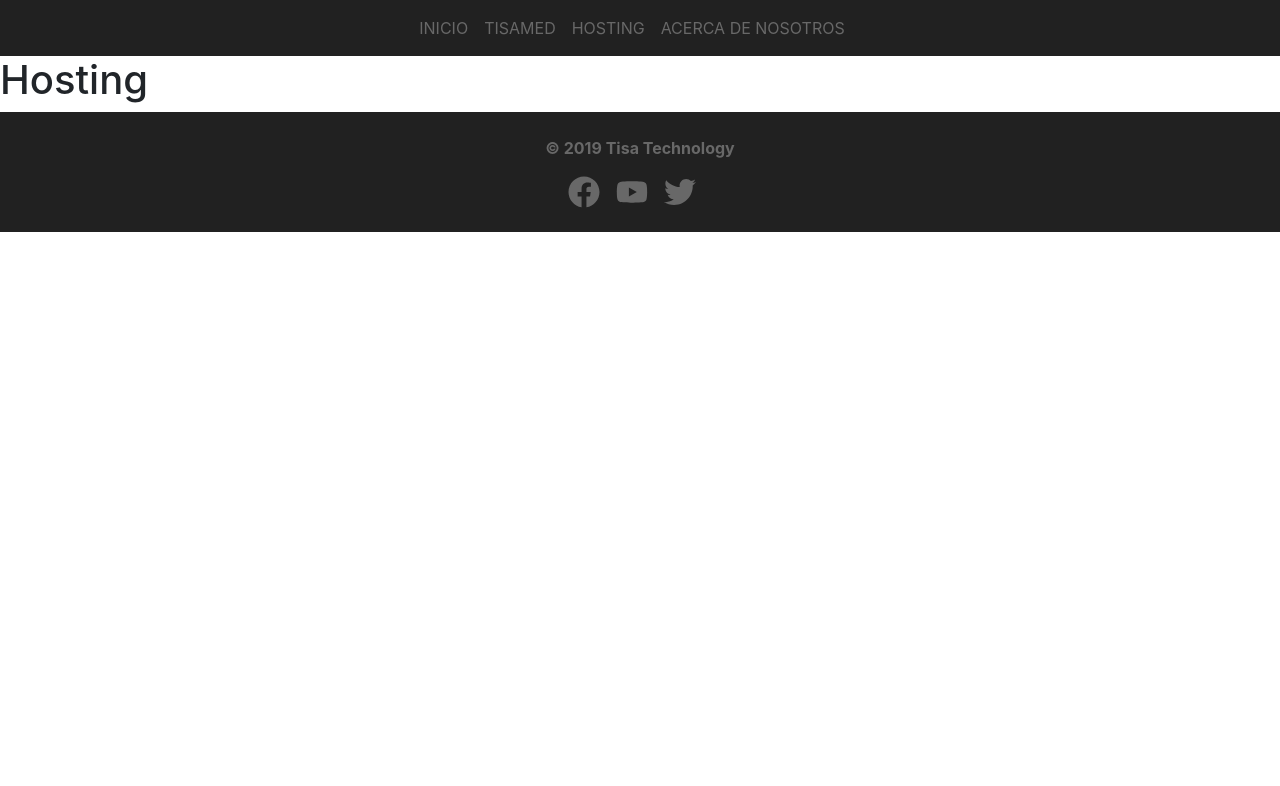
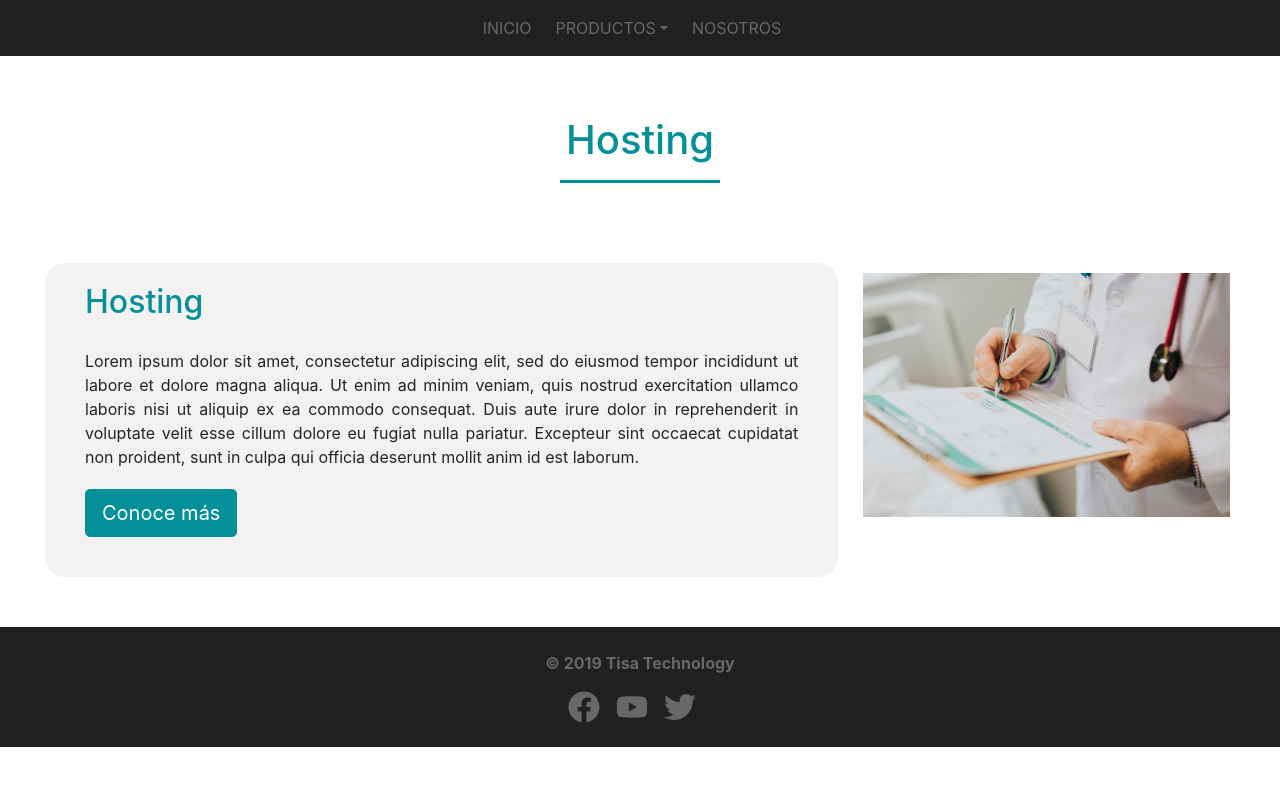
Before and after one commit to lmtejada/t-landing, a Gatsby site: page /hosting in a window 1280 px wide. Built offline with nearby package versions, Linux system fonts and the light colour scheme; Gatsby itself is replaced by a stand-in of ours.

Commit message:
Navbar styles

```diff
--- a/src/components/navigation/navigation.js
+++ b/src/components/navigation/navigation.js
@@ -1,30 +1,26 @@
 import React from "react";
 import Navbar from 'react-bootstrap/Navbar';
 import Nav from 'react-bootstrap/Nav';
-import { Link } from "gatsby";
+import NavDropdown from 'react-bootstrap/NavDropdown';
+import { Link, navigate } from "gatsby";
 
 import "./navigation.scss";
 
 const Navigation = () => (
     <Navbar>
-        {/* <Navbar.Brand href="/">
-            <img
-                src={logo}
-                width="96"
-                height="34"
-                className="d-inline-block align-top"
-                alt="Tisa logo"
-            />
-        </Navbar.Brand> */}
         <Navbar.Toggle aria-controls="responsive-navbar-nav" />
         <Navbar.Collapse id="navbar-nav" className="d-flex justify-content-center">
             <Nav>
-                {/* <Nav.Link href="/">Inicio</Nav.Link>
-                <Nav.Link href="/about-us">Sobre nosotros</Nav.Link> */}
                 <Nav.Item><Link to="/">Inicio</Link></Nav.Item>
-                <Nav.Item><Link to="/tisa-med">TisaMed</Link></Nav.Item>
-                <Nav.Item><Link to="/hosting">Hosting</Link></Nav.Item>
-                <Nav.Item><Link to="/about-us/">Acerca de nosotros</Link></Nav.Item>
+                <NavDropdown title="Productos">
+                    <NavDropdown.Item onClick={() => navigate("/tisa-med")}>
+                        TisaMed
+                    </NavDropdown.Item>
+                    <NavDropdown.Item onClick={() => navigate("/hosting")}>
+                        Hosting
+                    </NavDropdown.Item>
+                </NavDropdown>
+                <Nav.Item><Link to="/about-us/">Nosotros</Link></Nav.Item>
             </Nav>
         </Navbar.Collapse>
     </Navbar>
--- a/src/components/navigation/navigation.scss
+++ b/src/components/navigation/navigation.scss
@@ -11,10 +11,28 @@
         text-transform: uppercase;
     }
 
+    .nav-link {
+        padding: 0px;
+    }
+
     .navbar-nav .nav-item a:hover {
-        color: white;
+        color: white ;
         text-decoration: none;
         font-weight: bold;
+        background-color: $color-third-branding;
     }
 
+    .dropdown-menu {
+        background-color: $color-third-branding;
+    }
+
+    .dropdown {
+        .dropdown-toggle.nav-link {
+            color: $color-secundary-branding;
+        }
+    }
+
+    .dropdown:hover .dropdown-menu {
+        display: block;
+    }
 }
--- a/src/components/product/product.scss
+++ b/src/components/product/product.scss
@@ -2,7 +2,7 @@
 
 .product {
     margin: 30px auto 50px auto;
-    padding: 30px;
+    padding: 30px 30px 0px 30px;
     h1 {
         color: $color-primary-branding;
     }
--- a/src/pages/hosting.js
+++ b/src/pages/hosting.js
@@ -3,10 +3,22 @@
 import Layout from "../components/layout";
 import SEO from "../components/seo";
 
+import Product from "../components/product/product";
+import ProductCard from "../components/product/productCard";
+
+import image from "../images/medicine.jpeg";
+
 const Hosting = () => (
     <Layout>
         <SEO title="Hosting" />
-        <h1>Hosting</h1>
+        <Product productTitle="Hosting">
+            <ProductCard
+                image={image}
+                title="Hosting">
+                Lorem ipsum dolor sit amet, consectetur adipiscing elit, sed do eiusmod tempor incididunt ut labore et dolore magna aliqua. Ut enim ad minim veniam, quis nostrud exercitation ullamco laboris nisi ut aliquip ex ea commodo consequat. Duis aute irure dolor in reprehenderit in voluptate velit esse cillum dolore eu fugiat nulla pariatur. Excepteur sint occaecat cupidatat non proident, sunt in culpa qui officia deserunt mollit anim id est laborum.
+                <button type="button" className="btn btn-primary btn-lg align-self-center">Conoce más</button>
+            </ProductCard>
+        </Product>
     </Layout>
 )
 
```
